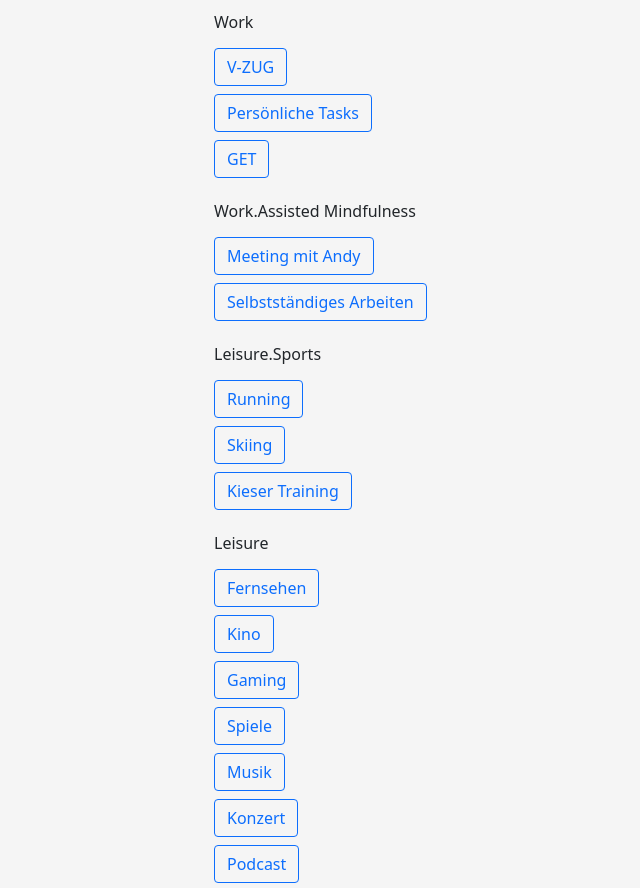
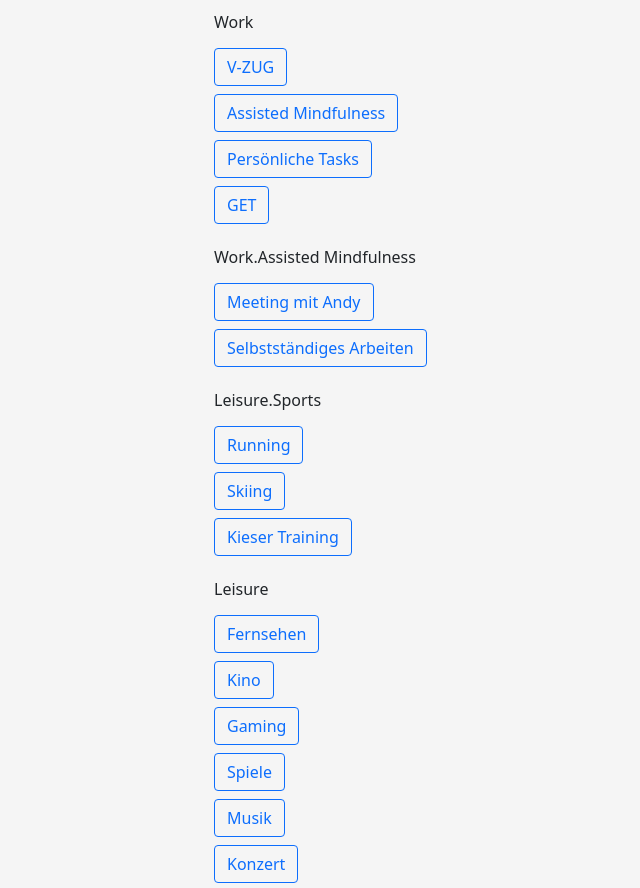
Before and after one commit to Assisted-Mindfulness/hashtags, a plain HTML site: page index2.html in a window 1280 px wide. Shown: the part 1305-2193 px from the top of the page, without its empty margins (176-816 px from the left). Drawn offline with nearby package versions, Linux system fonts and the light colour scheme.

Commit message:
Update index2.html
Assisted Mindfulness added as separate item

```diff
--- a/index2.html
+++ b/index2.html
@@ -115,6 +115,7 @@
         'POI.City.Luzern',
         'POI.City.Engelberg',
         'Work.V-ZUG',
+        'Work.Assisted Mindfulness',
         'Work.Assisted Mindfulness.Meeting mit Andy',
         'Work.Assisted Mindfulness.Selbstständiges Arbeiten',
         'Work.Persönliche Tasks',
```
